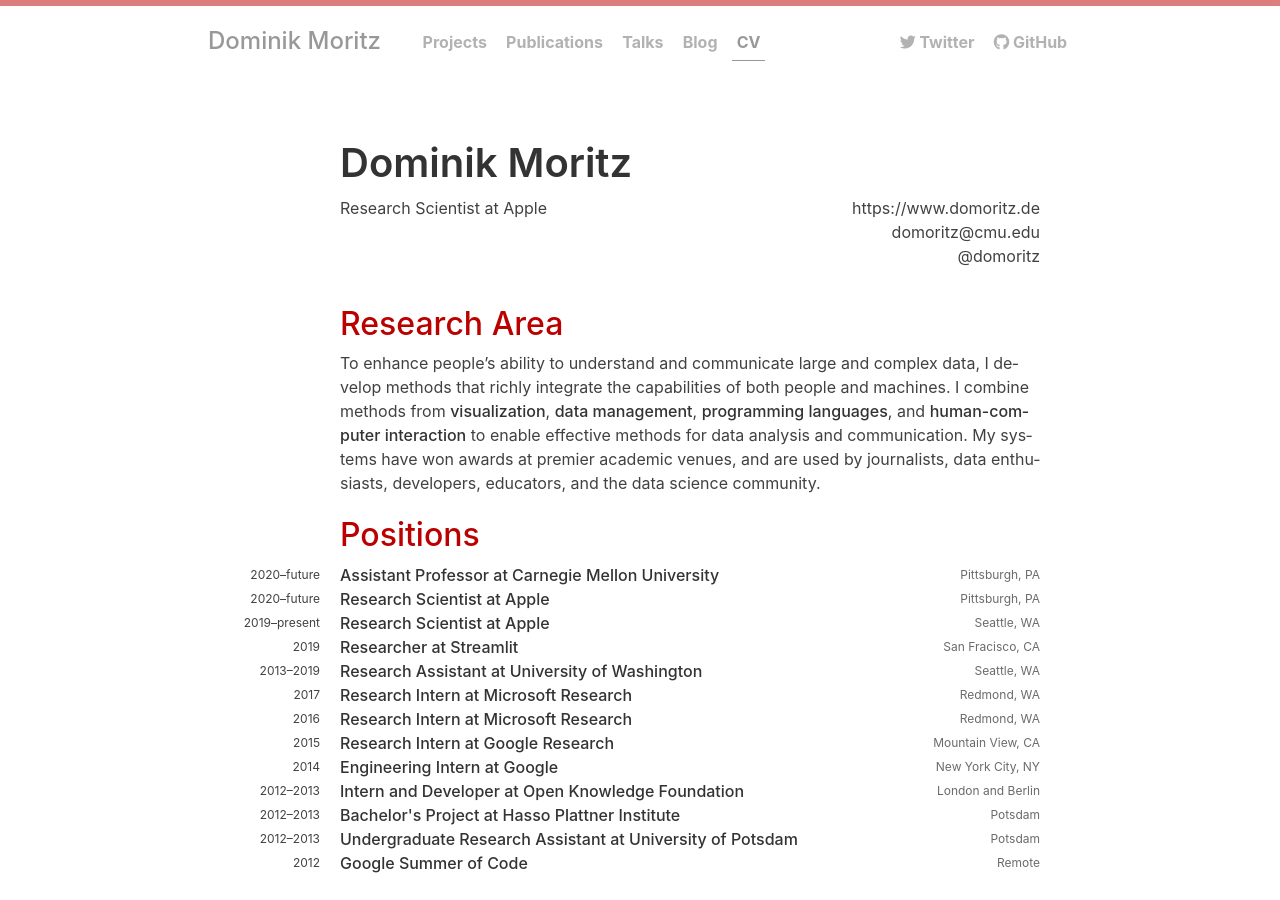
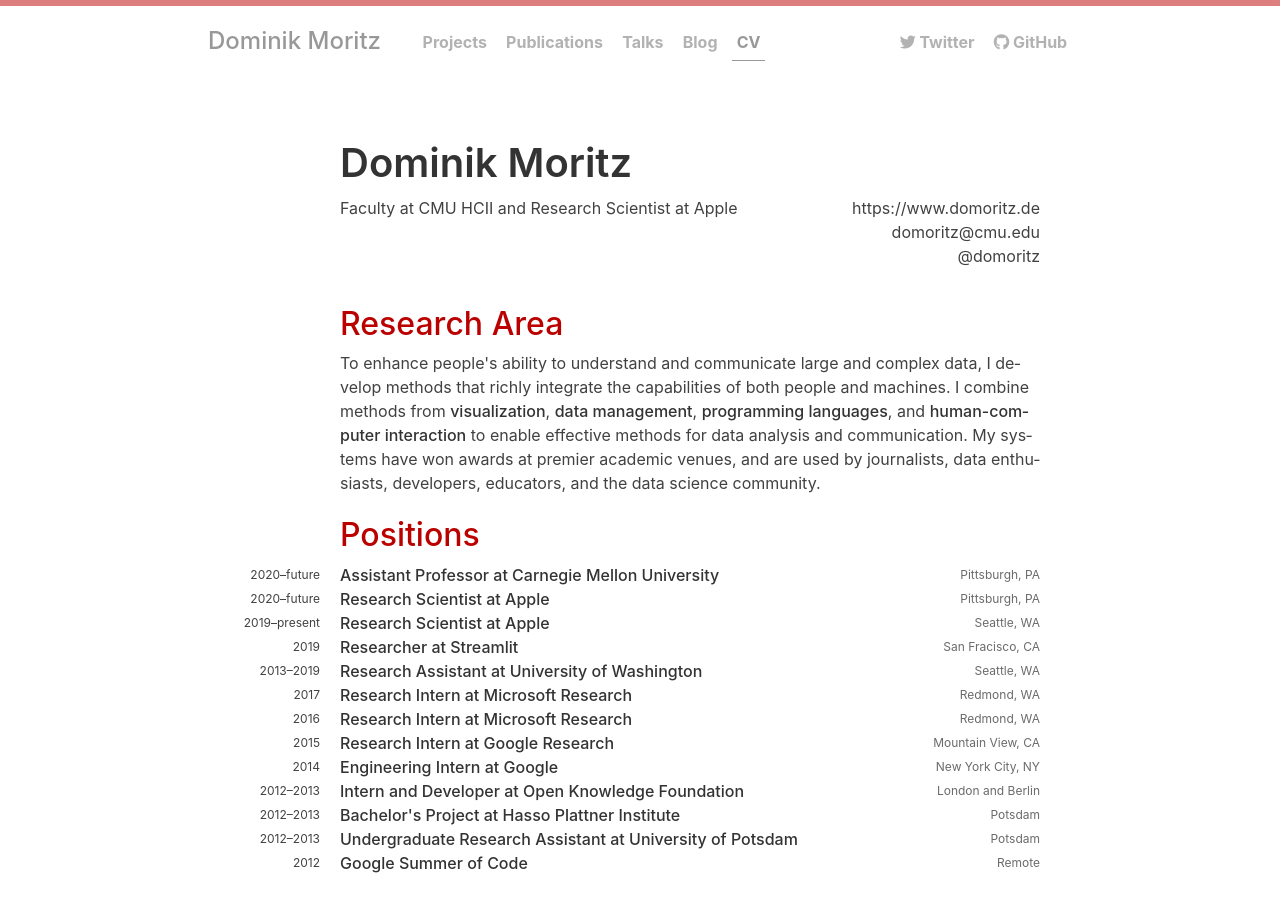
Before and after one commit to domoritz/domoritz.github.io, a Jekyll site: the page built from cv.html, in a window 1280 px wide and 900 px high. Built offline with Jekyll 4.4.1, drawn with Linux system fonts in a browser that asks for light colours; nearby versions of some CDN libraries.

Commit message:
udpate jobs

```diff
--- a/cv.html
+++ b/cv.html
@@ -13,7 +13,7 @@
 <div class="header-columns">
   <div>
     <p>
-      Research Scientist at Apple<br/>
+      Faculty at CMU HCII and Research Scientist at Apple<br/>
     </p>
   </div>
   <div>
@@ -29,7 +29,7 @@
 <h2>Research Area</h2>
 
 <p>
-To enhance people’s ability to understand and communicate large and complex data, I develop methods that richly integrate the capabilities of both people and machines. I combine methods from <strong>visualization</strong>, <strong>data management</strong>, <strong>programming languages</strong>, and <strong>human-computer interaction</strong> to enable effective methods for data analysis and communication. My systems have won awards at premier academic venues, and are used by journalists, data enthusiasts, developers, educators, and the data science community.
+To enhance people's ability to understand and communicate large and complex data, I develop methods that richly integrate the capabilities of both people and machines. I combine methods from <strong>visualization</strong>, <strong>data management</strong>, <strong>programming languages</strong>, and <strong>human-computer interaction</strong> to enable effective methods for data analysis and communication. My systems have won awards at premier academic venues, and are used by journalists, data enthusiasts, developers, educators, and the data science community.
 </p>
 
 
```
